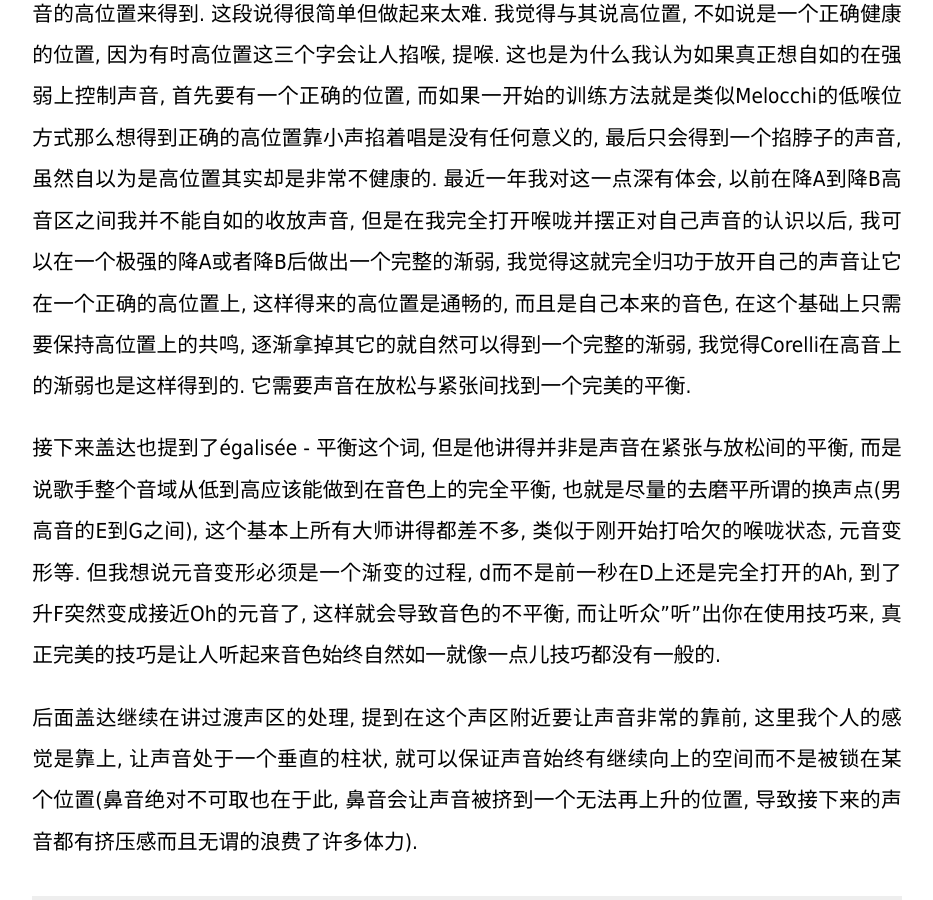
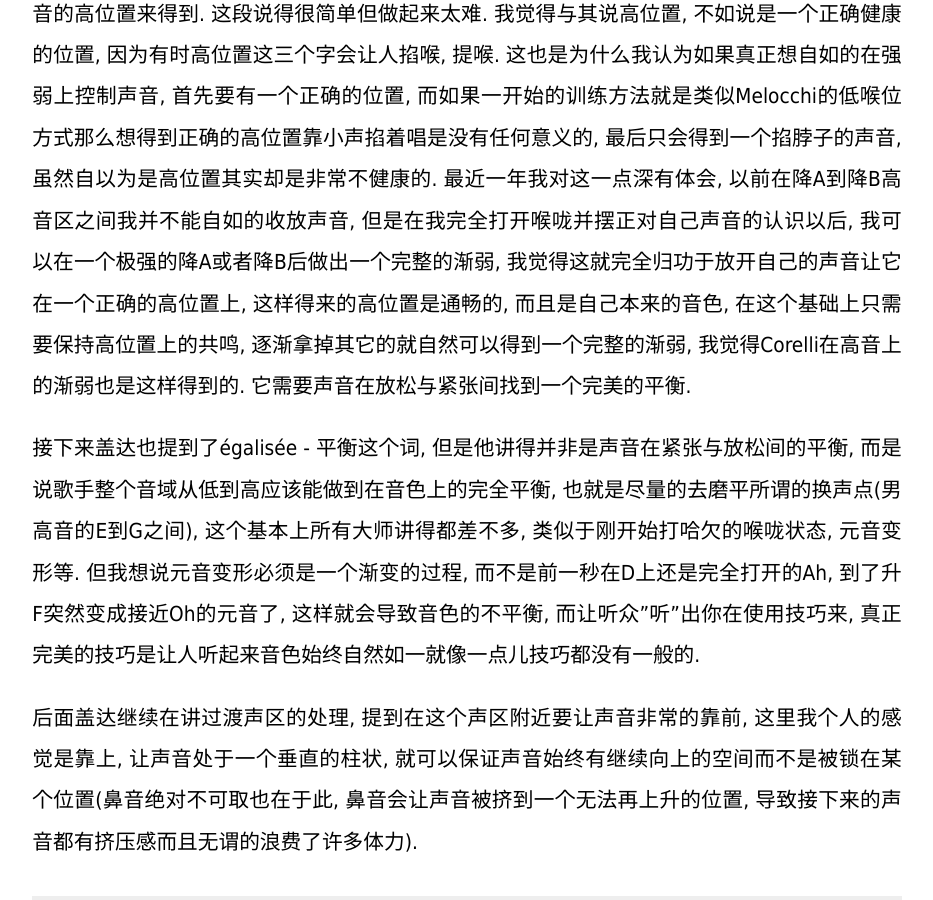
Before and after one commit to kwopera/kwopera.github.io, a Jekyll site: the page built from _posts/2014-04-28-notes-on-gsogs-gedda.md, in a window 1280 px wide and 900 px high, scrolled down 1858 px. Shown: the whole window, without its empty margins (173-1106 px from the left). Built offline with Jekyll 4.4.1, drawn with Linux system fonts in a browser that asks for light colours; Markdown is read by kramdown in place of the engine named in the settings.

```diff
--- a/_posts/2014-04-28-notes-on-gsogs-gedda.md
+++ b/_posts/2014-04-28-notes-on-gsogs-gedda.md
@@ -27,6 +27,6 @@
 "It can only be acquired by working on the placement of the voice. The higher the voice is placed the more you can play with it."
 盖达在这里讲到想拥有这种高音极弱的技巧, 只能靠声音的高位置来得到. 这段说得很简单但做起来太难. 我觉得与其说高位置, 不如说是一个正确健康的位置, 因为有时高位置这三个字会让人掐喉, 提喉. 这也是为什么我认为如果真正想自如的在强弱上控制声音, 首先要有一个正确的位置, 而如果一开始的训练方法就是类似Melocchi的低喉位方式那么想得到正确的高位置靠小声掐着唱是没有任何意义的, 最后只会得到一个掐脖子的声音, 虽然自以为是高位置其实却是非常不健康的. 最近一年我对这一点深有体会, 以前在降A到降B高音区之间我并不能自如的收放声音, 但是在我完全打开喉咙并摆正对自己声音的认识以后, 我可以在一个极强的降A或者降B后做出一个完整的渐弱, 我觉得这就完全归功于放开自己的声音让它在一个正确的高位置上, 这样得来的高位置是通畅的, 而且是自己本来的音色, 在这个基础上只需要保持高位置上的共鸣, 逐渐拿掉其它的就自然可以得到一个完整的渐弱, 我觉得Corelli在高音上的渐弱也是这样得到的. 它需要声音在放松与紧张间找到一个完美的平衡.
 
-接下来盖达也提到了égalisée - 平衡这个词, 但是他讲得并非是声音在紧张与放松间的平衡, 而是说歌手整个音域从低到高应该能做到在音色上的完全平衡, 也就是尽量的去磨平所谓的换声点(男高音的E到G之间), 这个基本上所有大师讲得都差不多, 类似于刚开始打哈欠的喉咙状态, 元音变形等. 但我想说元音变形必须是一个渐变的过程, d而不是前一秒在D上还是完全打开的Ah, 到了升F突然变成接近Oh的元音了, 这样就会导致音色的不平衡, 而让听众"听"出你在使用技巧来, 真正完美的技巧是让人听起来音色始终自然如一就像一点儿技巧都没有一般的.
+接下来盖达也提到了égalisée - 平衡这个词, 但是他讲得并非是声音在紧张与放松间的平衡, 而是说歌手整个音域从低到高应该能做到在音色上的完全平衡, 也就是尽量的去磨平所谓的换声点(男高音的E到G之间), 这个基本上所有大师讲得都差不多, 类似于刚开始打哈欠的喉咙状态, 元音变形等. 但我想说元音变形必须是一个渐变的过程, 而不是前一秒在D上还是完全打开的Ah, 到了升F突然变成接近Oh的元音了, 这样就会导致音色的不平衡, 而让听众"听"出你在使用技巧来, 真正完美的技巧是让人听起来音色始终自然如一就像一点儿技巧都没有一般的.
 
 后面盖达继续在讲过渡声区的处理, 提到在这个声区附近要让声音非常的靠前, 这里我个人的感觉是靠上, 让声音处于一个垂直的柱状, 就可以保证声音始终有继续向上的空间而不是被锁在某个位置(鼻音绝对不可取也在于此, 鼻音会让声音被挤到一个无法再上升的位置, 导致接下来的声音都有挤压感而且无谓的浪费了许多体力).
```
Also changed, not shown: 1 other file.
